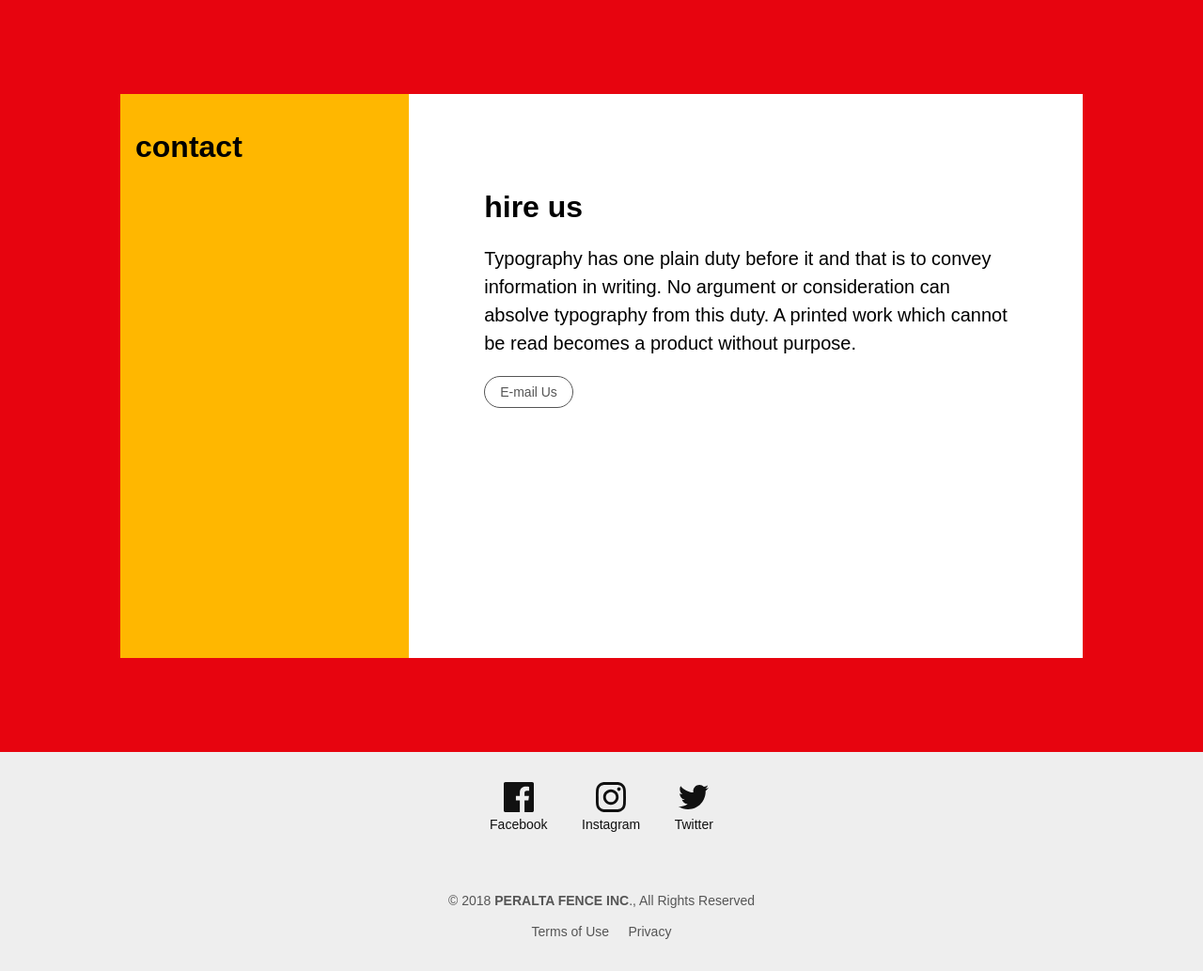
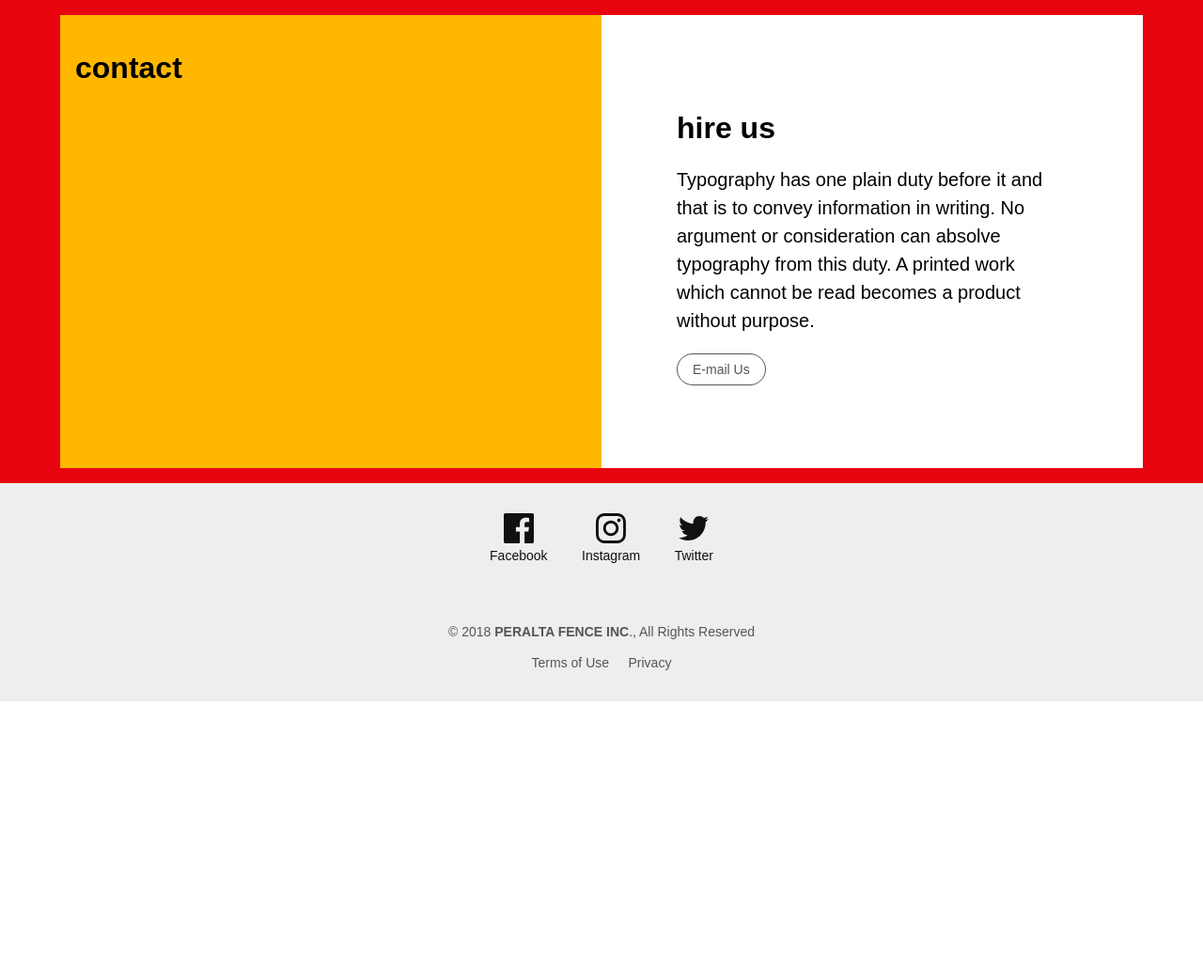
Before and after one commit to wilton-cruz/supreme-happiness, a Flask app: page /contact/ in a window 1280 px wide. Shown: the part 82-1115 px from the top of the page at 94% size. After the commit the page ends 828 px from the top, so only its background shows below. Run offline with Flask 2, Linux system fonts and the light colour scheme.

Commit message:
adding changes to contact page

```diff
--- a/templates/contact.html
+++ b/templates/contact.html
@@ -3,14 +3,15 @@
 
 
 {% block content %}
-<section class="flex items-center cover center w-100 bg-dark-red vh-100">
-    <div class="br4 flex flex-wrap-ns w-80 center">
-        <div class="vh-75 bg-gold w-30 pa3">
+<section class="cover center bg-dark-red">
+    <div class="flex flex-wrap-m w-90 center pt3 pb3">
+
+        <div class="bg-gold pa3 w-100">
             <h1>contact</h1>
         </div>
-        <div class="vh-75 bg-white w-70 pa3">
+        <div class="bg-white pa3 w-100">
 
-            <main class="pa3 pa5-ns">
+            <main class="pa3 pa1-m pa5-ns">
                     <h1>hire us</h1>
                     <p class="f4 lh-copy measure">
                       Typography has one plain duty before it and that is to convey information
```
